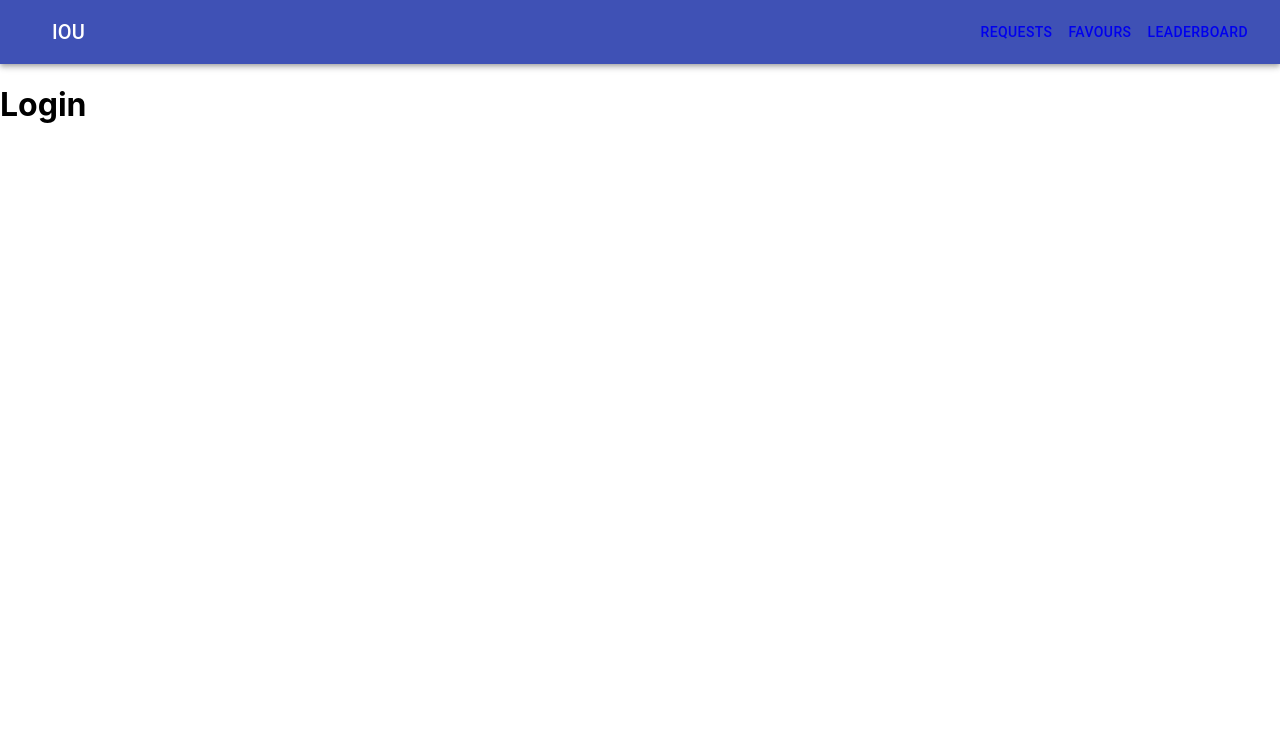
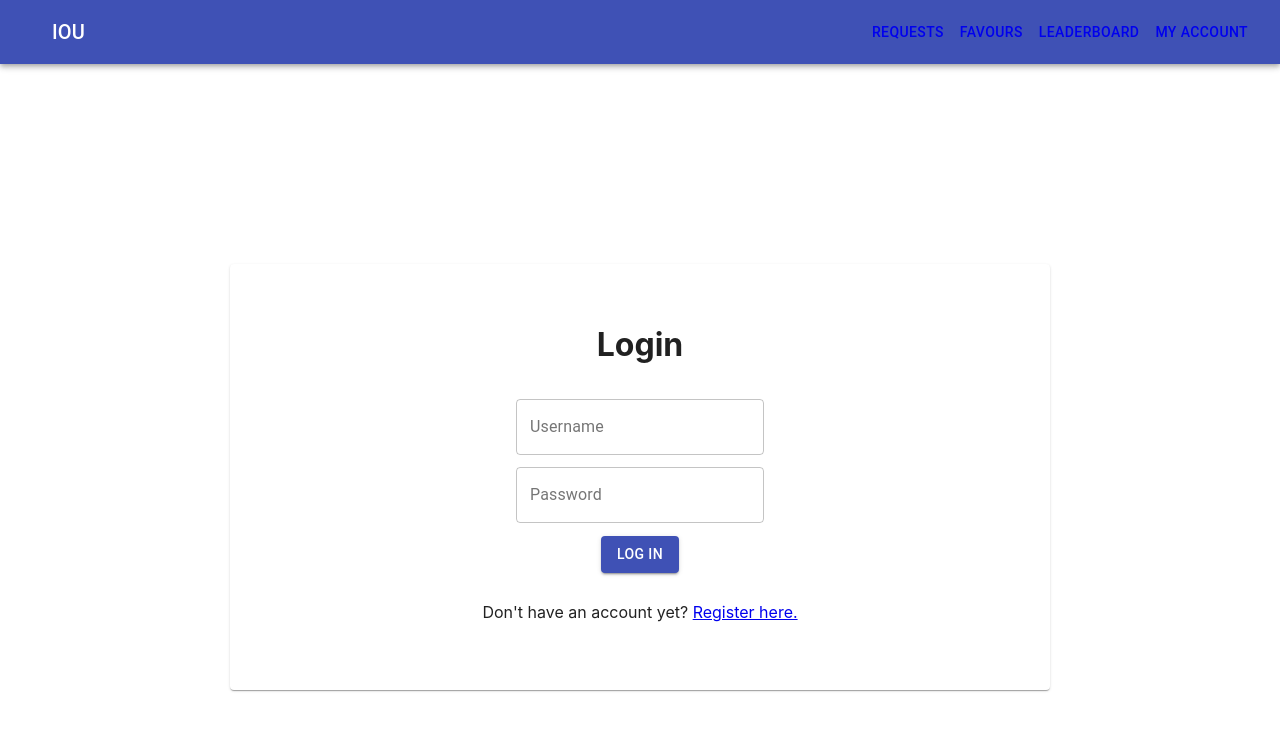
Before and after one commit to helenatran/iou, a React (Create React App) app in the folder frontend/: page /login in a window 1280 px wide. Shown: the top 730 px of the page. Built offline with nearby package versions, Linux system fonts and the light colour scheme.

Commit message:
Created Login Components

```diff
--- a/frontend/src/Routes/Login/Login.js
+++ b/frontend/src/Routes/Login/Login.js
@@ -1,10 +1,49 @@
-import React from 'react'
+import React from 'react';
+import {Button, Box, Paper, TextField} from '@material-ui/core';
+import { makeStyles } from '@material-ui/core/styles';
+import { Link } from 'react-router-dom';
 
-const Login = props => {
 
+const useStyles = makeStyles((theme) => ({
+    root: {
+      display: 'flex',
+      flexWrap: 'wrap',
+      alignItems: 'center',
+      justifyContent: 'center',
+      margin: 200,
+      '& > *': {
+        padding: theme.spacing(5,30,5,30),
+      },
+    },
+  }));
+
+export default function Login() {
+    const classes = useStyles();
     return (
-        <h1>Login</h1>
+        <div
+        className={classes.root}
+        justifyContent="center"
+        alignItems="center">
+            <Paper >
+                <Box display="flex" justifyContent="center" >
+                    <h1>Login</h1>
+                </Box>
+                <Box display="flex" justifyContent="center" margin="1vw">
+                    <TextField id="outlined-basic" label="Username" variant="outlined" />
+                </Box>
+                <Box display="flex" justifyContent="center" margin="1vw">
+                    <TextField id="outlined-basic" label="Password" variant="outlined" />
+                </Box>
+                <Box display="flex" justifyContent="center" >
+                    <Button variant="contained" color="primary" margin="1vw">
+                        Log in
+                    </Button>
+                </Box>
+                <Box display="flex" justifyContent="center" margin = "1vw" >
+                    <p>Don't have an account yet? <Link to="/account">Register here.</Link></p>
+                </Box>
+            </Paper>
+        </div>
+
     )
 }
-
-export default Login;
--- a/frontend/src/navBar/navBar.js
+++ b/frontend/src/navBar/navBar.js
@@ -37,6 +37,7 @@ export default function ButtonAppBar() {
           <Link to="/requests"><Button color="inherit">Requests</Button></Link>
           <Link to="/favours"><Button color="inherit">Favours</Button></Link>
           <Link to="/leaderboard"><Button color="inherit">Leaderboard</Button></Link>
+          <Link to="/account"><Button color="inherit">My Account</Button></Link>
         </Toolbar>
       </AppBar>
     </div>
```
